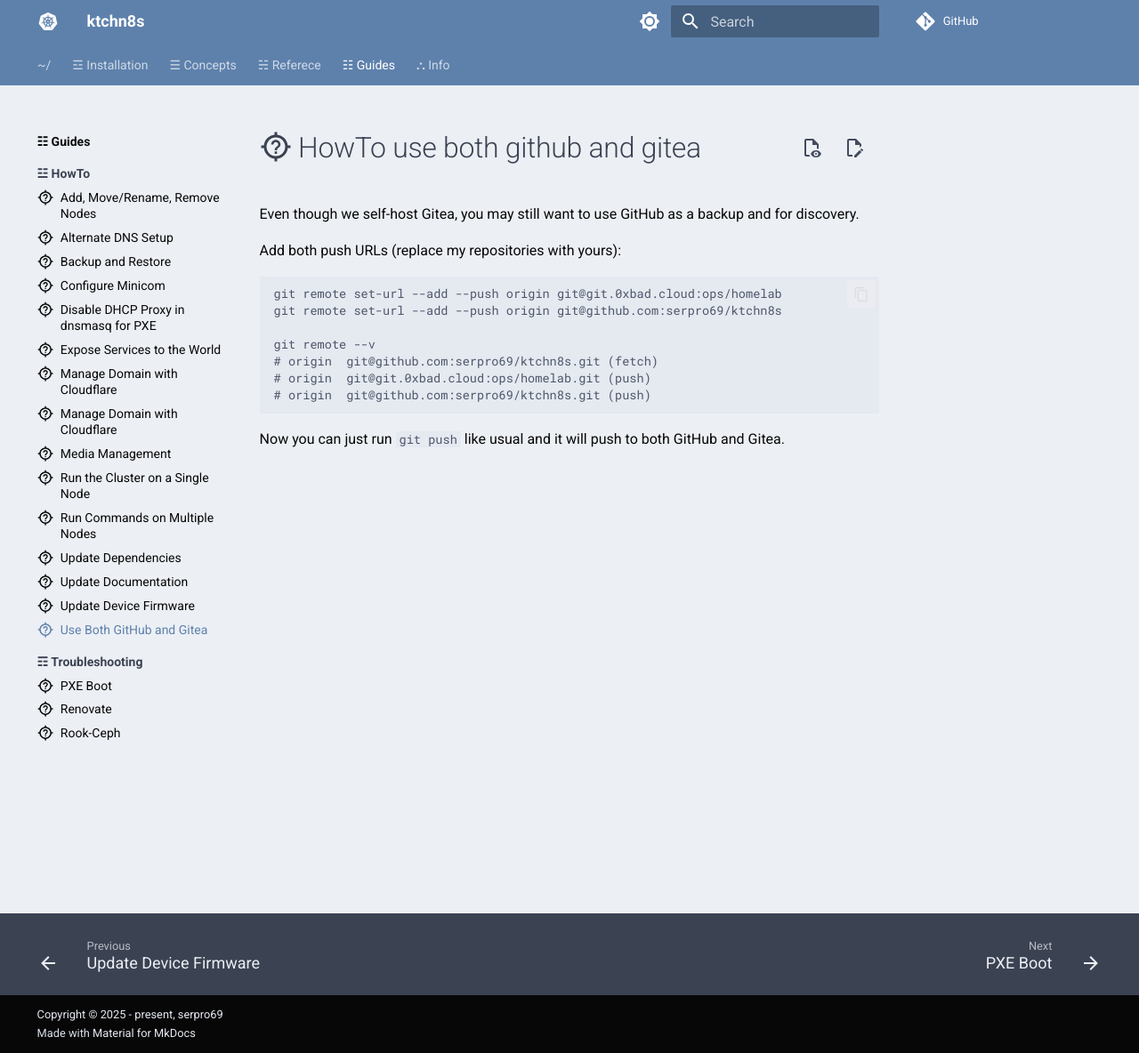
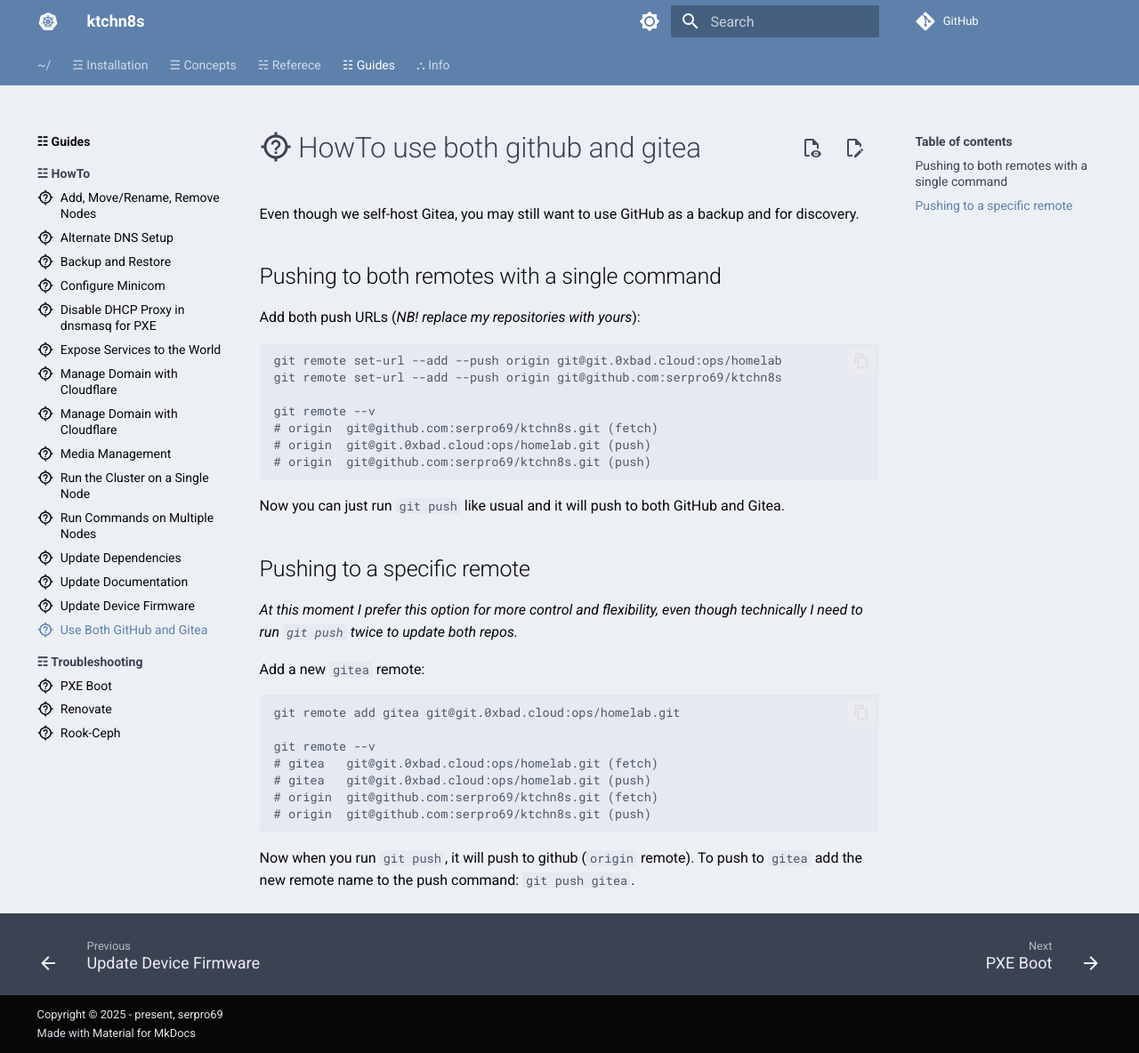
Before and after one commit to serpro69/ktchn8s, an MkDocs documentation site: the page built from docs/guides/how_to_use_both_github_and_gitea.md, in a window 1280 px wide and 1184 px high. Shown: the whole window at 89% size. Built offline with MkDocs 1.6.1 and Material for MkDocs 9.7.7, drawn with Linux system fonts in a browser that asks for light colours; comment, search, counter and statistics services are not loaded; the version menu is left out.

Commit message:
Update guide on using both github and gitea

````diff
--- a/docs/guides/how_to_use_both_github_and_gitea.md
+++ b/docs/guides/how_to_use_both_github_and_gitea.md
@@ -7,7 +7,9 @@
 
 Even though we self-host Gitea, you may still want to use GitHub as a backup and for discovery.
 
-Add both push URLs (replace my repositories with yours):
+## Pushing to both remotes with a single command
+
+Add both push URLs (_NB! replace my repositories with yours_):
 
 ```sh
 git remote set-url --add --push origin git@git.0xbad.cloud:ops/homelab
@@ -20,3 +22,22 @@
 ```
 
 Now you can just run `git push` like usual and it will push to both GitHub and Gitea.
+
+## Pushing to a specific remote
+
+_At this moment I prefer this option for more control and flexibility, even though technically I need to run `git push` twice to update both repos._
+
+Add a new `gitea` remote:
+
+```sh
+git remote add gitea git@git.0xbad.cloud:ops/homelab.git
+
+git remote --v
+# gitea   git@git.0xbad.cloud:ops/homelab.git (fetch)
+# gitea   git@git.0xbad.cloud:ops/homelab.git (push)
+# origin  git@github.com:serpro69/ktchn8s.git (fetch)
+# origin  git@github.com:serpro69/ktchn8s.git (push)
+```
+
+Now when you run `git push`, it will push to github (`origin` remote).
+To push to `gitea` add the new remote name to the push command: `git push gitea`.
````
